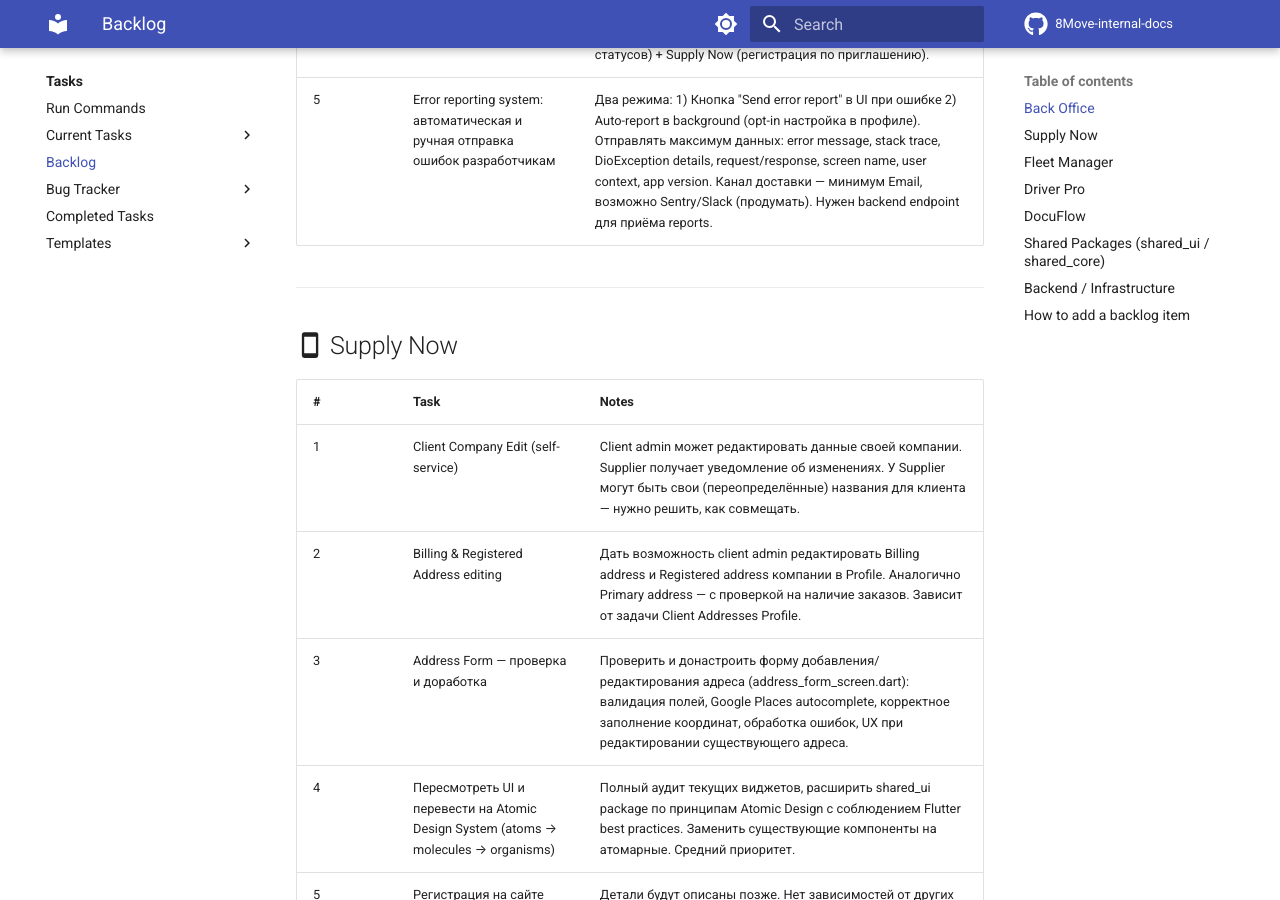
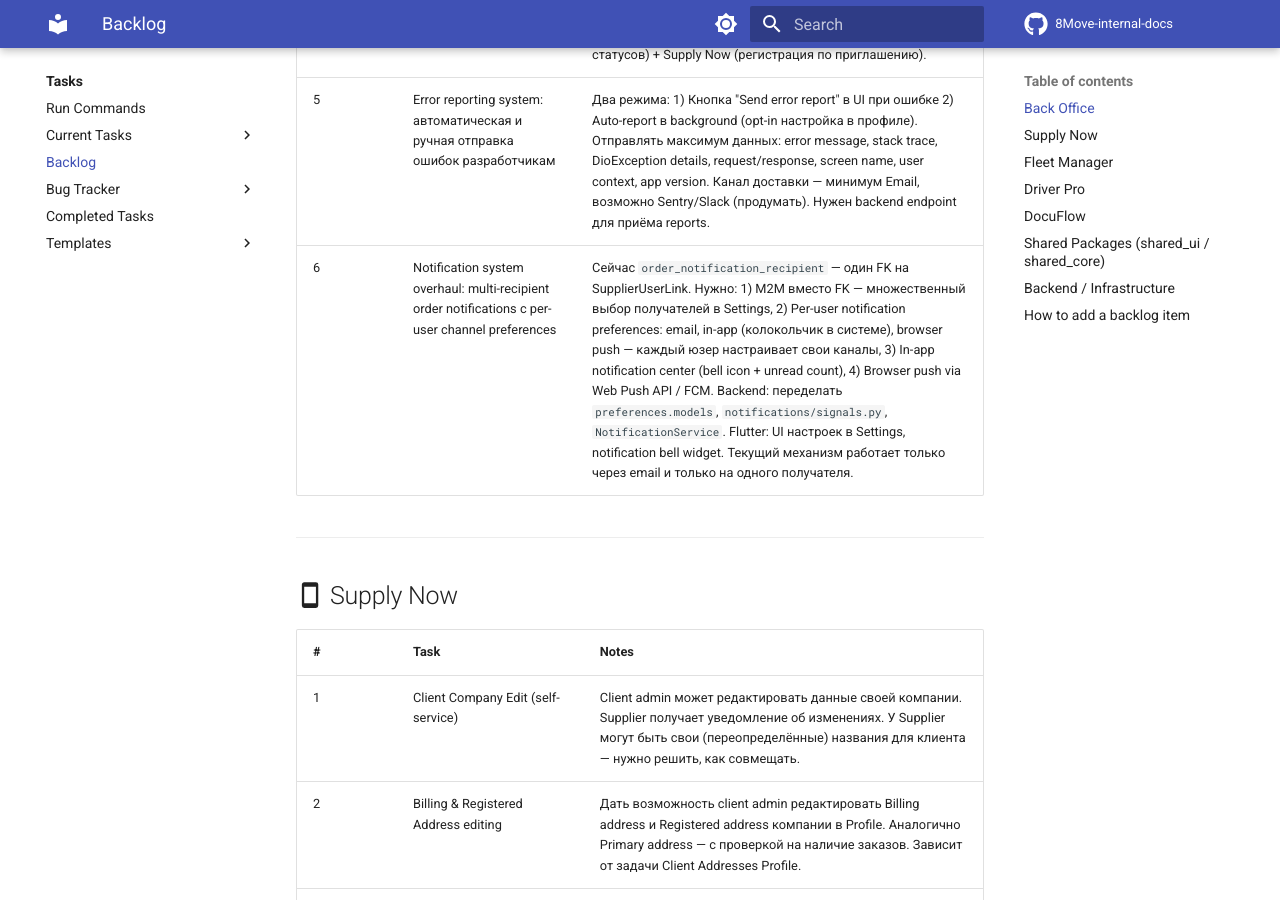
Before and after one commit to MaxShytov/8Move-internal-docs, an MkDocs documentation site: the page built from docs/tasks/backlog.md, in a window 1280 px wide and 900 px high, scrolled down 973 px. Built offline with MkDocs 1.6.1 and Material for MkDocs 9.7.7, drawn with Linux system fonts in a browser that asks for light colours; comment, search, counter and statistics services are not loaded; part of the change alters nothing that is shown; some of the changed text lies outside the part shown.

Commit message:
backlog: add notification system overhaul to Back Office
Multi-recipient order notifications with per-user channel preferences
(email, in-app, browser push).

Co-Authored-By: Claude Opus 4.6 <noreply@anthropic.com>

```diff
--- a/docs/tasks/backlog.md
+++ b/docs/tasks/backlog.md
@@ -2,7 +2,7 @@
 
 Ideas and planned tasks that are not yet in active development. When a task moves to active work, create a task card in [Current Tasks](current/index.md) and remove it from here.
 
-!!! info "Last updated: 2026-02-18"
+!!! info "Last updated: 2026-02-19"
 
 
 ---
@@ -16,6 +16,7 @@ Ideas and planned tasks that are not yet in active development. When a task move
 | 3 | Добавить функционал пересчёта зон доставки | Продумать в каких местах и по каким триггерам запускать пересчёт. Затрагивает Backend, Fleet Manager и Back Office. |
 | 4 | User Invitation Flow: менеджер приглашает пользователя клиента через email, покупатель регистрируется в Supply Now | High priority. Менеджер в Back Office находит клиента → нажимает "Invite" → вводит email → система создаёт неактивного пользователя, привязанного к клиенту, и отправляет email-приглашение. Покупатель получает письмо, скачивает Supply Now, завершает регистрацию → пользователь активируется. Менеджер видит статусы приглашений (sent, accepted, expired и т.д.). Требуется: backend (модель приглашения, отправка email, endpoint регистрации) + Back Office UI (кнопка invite, отображение статусов) + Supply Now (регистрация по приглашению). |
 | 5 | Error reporting system: автоматическая и ручная отправка ошибок разработчикам | Два режима: 1) Кнопка "Send error report" в UI при ошибке 2) Auto-report в background (opt-in настройка в профиле). Отправлять максимум данных: error message, stack trace, DioException details, request/response, screen name, user context, app version. Канал доставки — минимум Email, возможно Sentry/Slack (продумать). Нужен backend endpoint для приёма reports. |
+| 6 | Notification system overhaul: multi-recipient order notifications с per-user channel preferences | Сейчас `order_notification_recipient` — один FK на SupplierUserLink. Нужно: 1) M2M вместо FK — множественный выбор получателей в Settings, 2) Per-user notification preferences: email, in-app (колокольчик в системе), browser push — каждый юзер настраивает свои каналы, 3) In-app notification center (bell icon + unread count), 4) Browser push via Web Push API / FCM. Backend: переделать `preferences.models`, `notifications/signals.py`, `NotificationService`. Flutter: UI настроек в Settings, notification bell widget. Текущий механизм работает только через email и только на одного получателя. |
 
 ---
 
```
